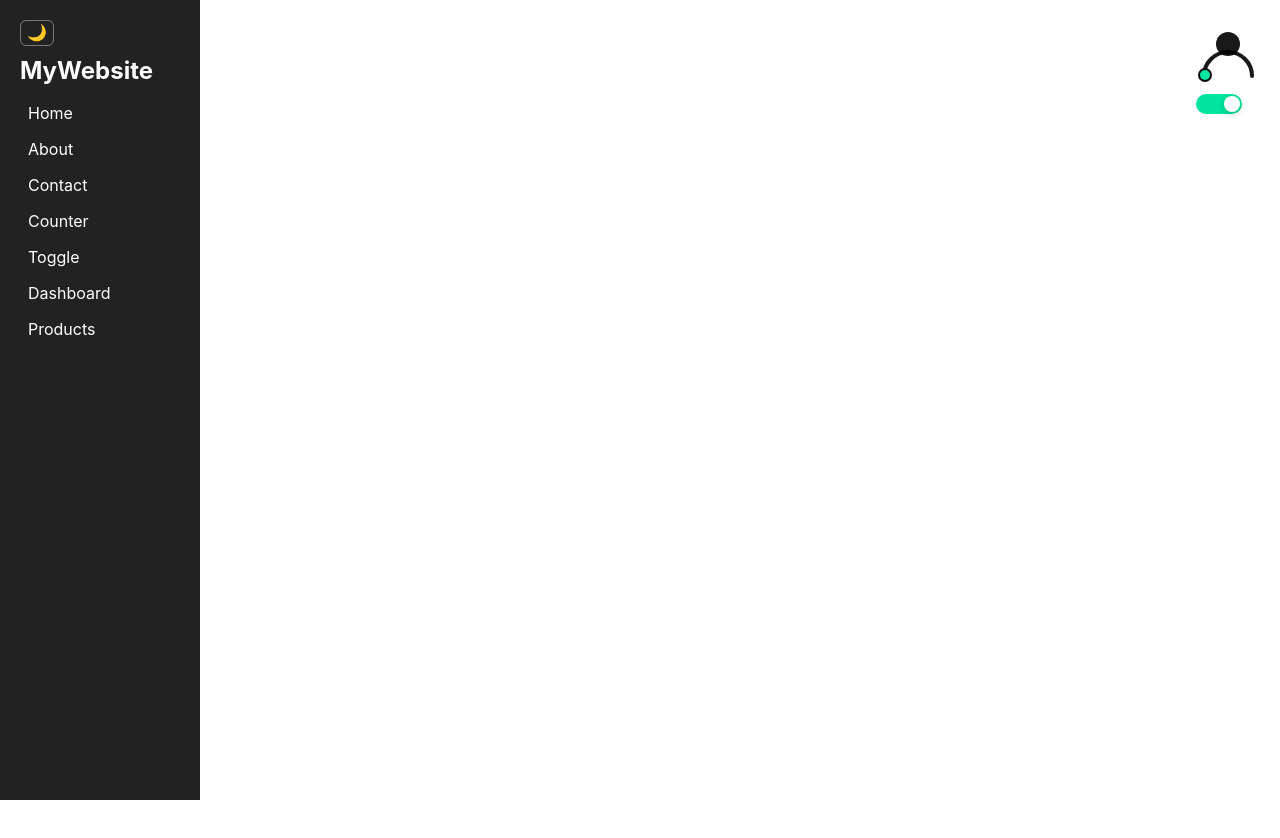
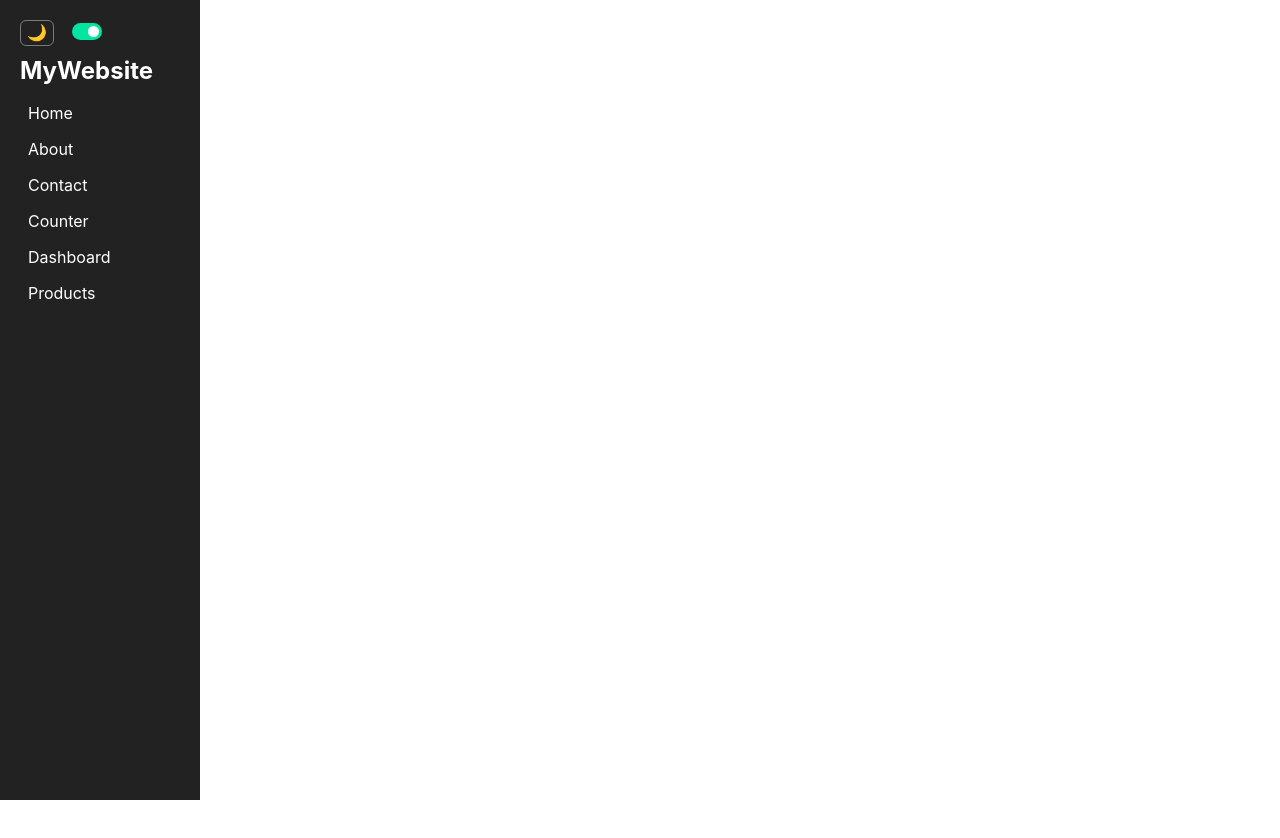
Before and after one commit to harambutt01/React-Projects, a React (Create React App) app: page /toggle in a window 1280 px wide. After the commit the page ends 800 px from the top, so only its background shows below. Built offline with nearby package versions, Linux system fonts and the light colour scheme.

Commit message:
feat: move toggle to navbar and add responsive support

```diff
--- a/src/App.jsx
+++ b/src/App.jsx
@@ -5,29 +5,24 @@ import Home from "./components/Home";
 import About from "./components/About";
 import Contact from "./components/Contact";
 import Counter from "./components/Counter.jsx";
-import Toggle from "./components/toggle/Toggle.jsx";
 import Dashboard from "./components/Dashboard.jsx";
 import ProductList from "./components/products/ProductList.jsx";
-
+import "./components/toggle/Toggle.css";
 function App() {
   return (
     <BrowserRouter>
       <ThemeProvider>
-
         <Navbar />
-
         <div className="main-content">
           <Routes>
             <Route path="/"         element={<Home />}        />
             <Route path="/about"    element={<About />}       />
             <Route path="/contact"  element={<Contact />}     />
             <Route path="/counter"  element={<Counter />}     />
-            <Route path="/toggle"   element={<Toggle />}      />
-            <Route path="/dashboard"    element={<Dashboard />}       />
+            <Route path="/dashboard"    element={<Dashboard />}   />
             <Route path="/products" element={<ProductList />} />
           </Routes>
         </div>
-
       </ThemeProvider>
     </BrowserRouter>
   );
--- a/src/components/Navbar.css
+++ b/src/components/Navbar.css
@@ -12,11 +12,14 @@
   z-index: 1000;
   transition: transform 0.3s ease;
 }
+.navbar-top {
+  display: flex;
+  align-items: center;
+  justify-content: flex-start;
+  width: 100%;
+  gap: 18px;;
+}
 
-.logo {
-  margin-bottom: 0;
-  transition: color 0.3s ease;
-}
 
 .nav-links {
   list-style: none;
@@ -136,4 +139,7 @@
     background: rgba(0, 0, 0, 0.5);
     z-index: 998;
   }
+  .navbar .avatar-toggle-wrapper {
+    display: none;
+  }
 }
--- a/src/components/Navbar.jsx
+++ b/src/components/Navbar.jsx
@@ -1,20 +1,42 @@
-import { useState } from "react";
+import { useState, useEffect, useCallback } from "react";
 import { Link } from "react-router-dom";
 import { useTheme } from "./ThemeContext";
 import "./Navbar.css";
+import "./toggle/Toggle.css";
+
+const STORAGE_KEY = "user_profile_status";
 
 function Navbar() {
   const { isDark, toggleTheme } = useTheme();
   const [menuOpen, setMenuOpen] = useState(false);
 
+  const [isOnline, setIsOnline] = useState(() => {
+    const saved = localStorage.getItem(STORAGE_KEY);
+    return saved ? JSON.parse(saved) : true;
+  });
+
+  useEffect(() => {
+    localStorage.setItem(STORAGE_KEY, JSON.stringify(isOnline));
+  }, [isOnline]);
+
+  const toggleStatus = useCallback(() => {
+    setIsOnline((prev) => !prev);
+  }, []);
+
   const closeMenu = () => setMenuOpen(false);
 
   return (
     <>
-      {/* ── Mobile/Tablet Header ── */}
+
       <div className="mobile-header">
         <h2 className="logo">MyWebsite</h2>
         <div className="mobile-controls">
+          <button
+            className={`toggle-switch ${isOnline ? "toggle-on" : "toggle-off"}`}
+            onClick={toggleStatus}
+          >
+            <span className="toggle-thumb" />
+          </button>
           <button className="theme-btn" onClick={toggleTheme}>
             {isDark ? "☀️" : "🌙"}
           </button>
@@ -24,26 +46,64 @@ function Navbar() {
         </div>
       </div>
 
-      {/* ── Overlay ── */}
+
       {menuOpen && <div className="overlay" onClick={closeMenu} />}
 
-      {/* ── Sidebar ── */}
+
       <nav className={`navbar ${menuOpen ? "open" : ""}`}>
-        <button className="theme-btn" onClick={toggleTheme}>
-          {isDark ? "☀️" : "🌙"}
-        </button>
+
+
+        <div className="navbar-top">
+          <button className="theme-btn" onClick={toggleTheme}>
+            {isDark ? "☀️" : "🌙"}
+          </button>
+
+          <div className="avatar-toggle-wrapper">
+
+            {/* ── Avatar — future use k liye commented ── */}
+            {/* <div className="avatar-wrapper">
+              <svg
+                viewBox="0 0 64 64"
+                fill="none"
+                xmlns="http://www.w3.org/2000/svg"
+                className="avatar-svg"
+                style={{ color: isDark ? "#aaaaaa" : "#000000" }}
+              >
+                <circle cx="32" cy="24" r="12" fill="currentColor" opacity="0.9" />
+                <path
+                  d="M8 56c0-13.255 10.745-24 24-24s24 10.745 24 24"
+                  stroke="currentColor"
+                  strokeWidth="4"
+                  strokeLinecap="round"
+                  fill="none"
+                  opacity="0.9"
+                />
+              </svg>
+              <span className={`avatar-dot ${isOnline ? "dot-online" : "dot-offline"}`} />
+            </div> */}
+
+            <button
+              className={`toggle-switch ${isOnline ? "toggle-on" : "toggle-off"}`}
+              onClick={toggleStatus}
+            >
+              <span className="toggle-thumb" />
+            </button>
+          </div>
+        </div>
+
 
         <h2 className="logo">MyWebsite</h2>
 
+
         <ul className="nav-links">
-          <li><Link to="/"         onClick={closeMenu}>Home</Link></li>
-          <li><Link to="/about"    onClick={closeMenu}>About</Link></li>
-          <li><Link to="/contact"  onClick={closeMenu}>Contact</Link></li>
-          <li><Link to="/counter"  onClick={closeMenu}>Counter</Link></li>
-          <li><Link to="/toggle"   onClick={closeMenu}>Toggle</Link></li>
-          <li><Link to="/dashboard"    onClick={closeMenu}>Dashboard</Link></li>
-          <li><Link to="/products" onClick={closeMenu}>Products</Link></li>
+          <li><Link to="/"          onClick={closeMenu}>Home</Link></li>
+          <li><Link to="/about"     onClick={closeMenu}>About</Link></li>
+          <li><Link to="/contact"   onClick={closeMenu}>Contact</Link></li>
+          <li><Link to="/counter"   onClick={closeMenu}>Counter</Link></li>
+          <li><Link to="/dashboard" onClick={closeMenu}>Dashboard</Link></li>
+          <li><Link to="/products"  onClick={closeMenu}>Products</Link></li>
         </ul>
+
       </nav>
     </>
   );
--- a/src/components/toggle/StatusDisplay.jsx
+++ b/src/components/toggle/StatusDisplay.jsx
@@ -1,16 +1,16 @@
-import { memo } from "react";
-import "./Toggle.css";
+// import { memo } from "react";
+// import "./Toggle.css";
 
-const StatusDisplay = memo(({ isOnline }) => {
-  return (
-    <div className="status-display" data-online={isOnline}>
-      <span className="status-display__text">
-        {isOnline ? "Online" : "Offline"}
-      </span>
-    </div>
-  );
-});
+// const StatusDisplay = memo(({ isOnline }) => {
+//   return (
+//     <div className="status-display" data-online={isOnline}>
+//       <span className="status-display__text">
+//         {isOnline ? "Online" : "Offline"}
+//       </span>
+//     </div>
+//   );
+// });
 
-StatusDisplay.displayName = "StatusDisplay";
+// StatusDisplay.displayName = "StatusDisplay";
 
-export default StatusDisplay;
+// export default StatusDisplay;
--- a/src/components/toggle/Toggle.css
+++ b/src/components/toggle/Toggle.css
@@ -14,27 +14,16 @@
   padding: 0;
 }
 
-.app {
-  min-height: 100vh;
-  width: 100%;
-  position: relative;
 
-}
-.right-panel {
-  position: absolute;
-  right: 0;
-  display: flex;
-  flex-direction: column;
-  gap: 10px;
-}
 .toggle-switch {
-  width: 46px;
-  height: 20px;
-  border-radius: 100px;
+  width: 30px;
+  height: 17px;
+  border-radius: 999px;
   border: none;
   cursor: pointer;
   position: relative;
-  transition: background 0.3s ease;
+  transition: background 0.3s;
+  padding: 0;
 }
 
 .toggle-on {
@@ -44,69 +33,48 @@
 .toggle-off {
   background: #cccccc;
 }
-
 .toggle-thumb {
+  width: 11px;
+  height: 11px;
+  background: white;
+  border-radius: 50%;
   position: absolute;
-  top: 2px;
-  left: 2px;
-  width: 16px;
-  height: 16px;
-  border-radius: 50%;
-  background: white;
-  transition: transform 0.3s ease;
-  box-shadow: 0 2px 6px rgba(0,0,0,0.2);
+  top: 3px;
+  transition: left 0.3s;
 }
 
-.toggle-on .toggle-thumb {
-  transform: translateX(26px);
+.toggle-on .toggle-thumb  { left: 16px; }
+.toggle-off .toggle-thumb { left: 3px; }
+
+/* .avatar-toggle-wrapper {
+  display: flex;
+  flex-direction: column;
+  align-items: center;
+  gap: 4px;
+}
+
+.avatar-svg {
+  width: 30px;
+  height: 30px;
 }
 
 .avatar-wrapper {
   position: relative;
-  width: 64px;
-  height: 64px;
-}
-
-.avatar-svg {
-  width: 64px;
-  height: 64px;
-  color: black;
 }
 
 .avatar-dot {
+  width: 9px;
+  height: 9px;
+  border-radius: 50%;
   position: absolute;
-  bottom: 2px;
-  left: 2px;
-  width: 14px;
-  height: 14px;
-  border-radius: 50%;
-  border: 2px solid var(--clr-bg);
-  transition: background 0.3s ease;
+  bottom: 4px;
+  right: 20px;
+  border: 2px solid #222;
 }
-
 .dot-online {
   background: var(--clr-online);
 }
 
 .dot-offline {
   background: var(--clr-offline);
-}
-
-.status-display {
-  display: flex;
-  flex-direction: column;
-  align-items: flex-end;
-  text-align: right;
-}
-
-.status-display__text {
-  font-size: 32px;
-  font-weight: 800;
-  color: var(--clr-text-muted);
-  transition: all 0.3s ease;
-}
-
-.status-display[data-online="true"] .status-display__text {
-  color: var(--clr-text);
-  text-shadow: 0 0 8px rgba(0, 229, 160, 0.4); /* 🔥 subtle glow */
-}
+} */
--- a/src/components/toggle/Toggle.jsx
+++ b/src/components/toggle/Toggle.jsx
@@ -1,69 +1,4 @@
-import { useState, useEffect, useCallback } from "react";
-import { useTheme } from "../ThemeContext";
-import StatusDisplay from "./StatusDisplay";
-import "./Toggle.css";
-
-const STORAGE_KEY = "user_profile_status";
-
 function Toggle() {
-  const { isDark } = useTheme();  // ← yeh add karo
-
-  const [isOnline, setIsOnline] = useState(() => {
-    const saved = localStorage.getItem(STORAGE_KEY);
-    return saved ? JSON.parse(saved) : true;
-  });
-
-  useEffect(() => {
-    console.log(
-      `[Status Update] User is now: ${isOnline ? "Online" : "Offline"}`
-    );
-    localStorage.setItem(STORAGE_KEY, JSON.stringify(isOnline));
-  }, [isOnline]);
-
-  const toggleStatus = useCallback(() => {
-    setIsOnline((prev) => !prev);
-  }, []);
-
-  return (
-    <div className="app">
-      <div className="right-panel">
-
-        <div className="avatar-wrapper">
-          <svg
-            viewBox="0 0 64 64"
-            fill="none"
-            xmlns="http://www.w3.org/2000/svg"
-            className="avatar-svg"
-            style={{ color: isDark ? "#aaaaaa" : "#000000" }}  // ← yeh add karo
-          >
-            <circle cx="32" cy="24" r="12" fill="currentColor" opacity="0.9" />
-            <path
-              d="M8 56c0-13.255 10.745-24 24-24s24 10.745 24 24"
-              stroke="currentColor"
-              strokeWidth="4"
-              strokeLinecap="round"
-              fill="none"
-              opacity="0.9"
-            />
-          </svg>
-
-          <span
-            className={`avatar-dot ${isOnline ? "dot-online" : "dot-offline"}`}
-          />
-        </div>
-
-        {/* <StatusDisplay isOnline={isOnline} /> */}
-
-        <button
-          className={`toggle-switch ${isOnline ? "toggle-on" : "toggle-off"}`}
-          onClick={toggleStatus}
-        >
-          <span className="toggle-thumb" />
-        </button>
-
-      </div>
-    </div>
-  );
+  return null;
 }
-
 export default Toggle;
```
